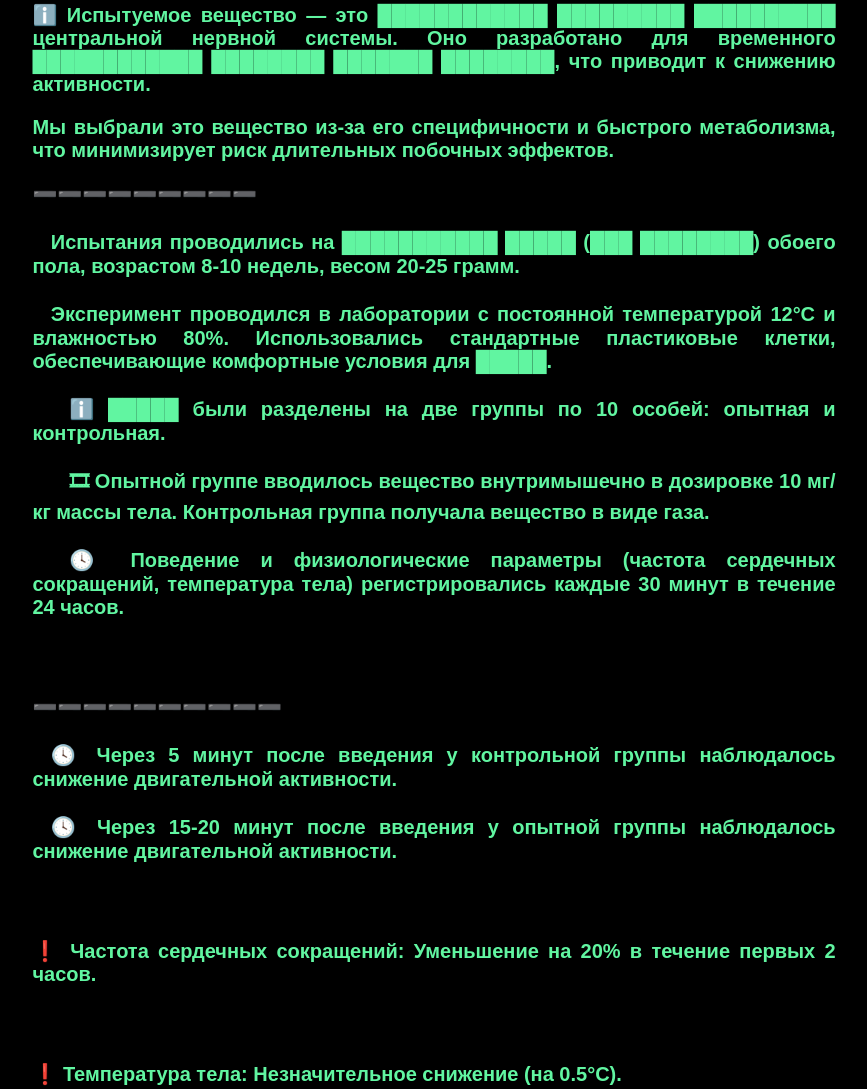
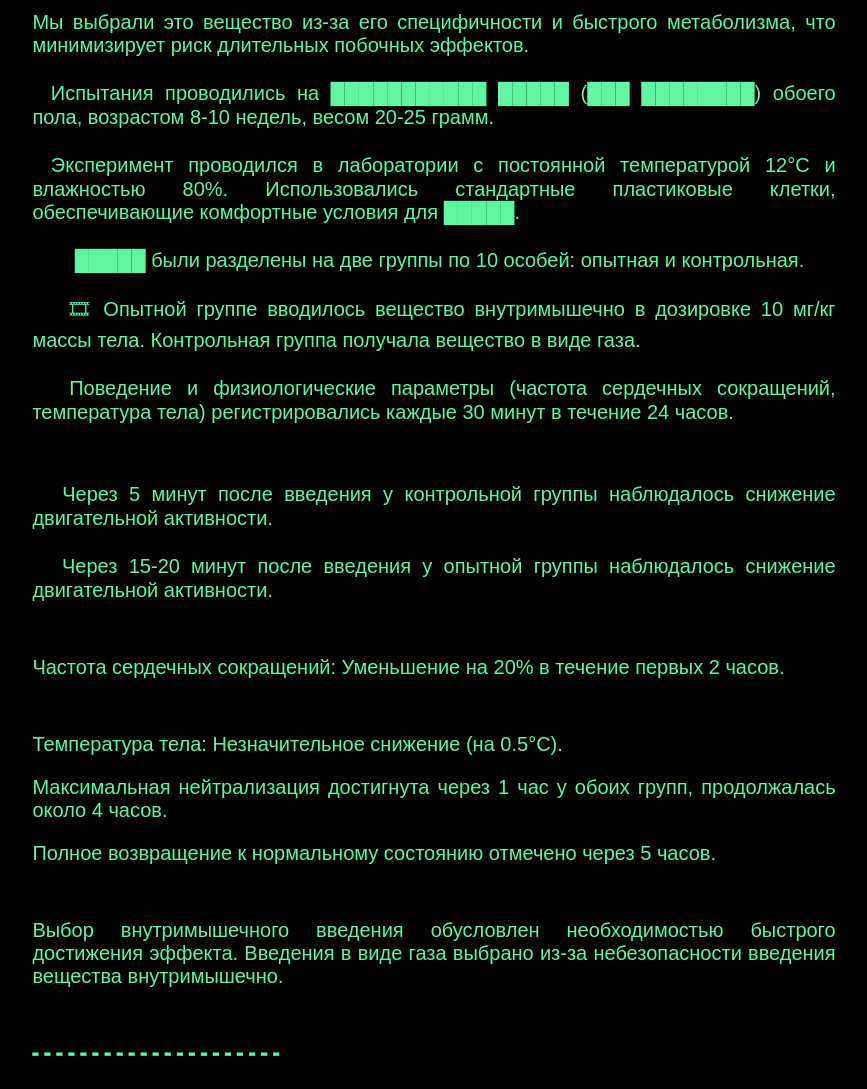
Before and after one commit to 0pervt0r/0pervt0r, a plain HTML site: page page1.html in a window 1280 px wide. Shown: the part 459-1548 px from the top of the page, without its empty margins (206-1073 px from the left). Drawn offline with Linux system fonts and the light colour scheme.

Commit message:
Update page1.html

```diff
--- a/page1.html
+++ b/page1.html
@@ -18,32 +18,31 @@
  </nav>
 <!-- ====== -->
  <main>
-<h1>Введение</h>
 <p>Целью испытания было исследовать эффективность нового химического вещества, предназначенного для временной нейтрализации функций организма, с акцентом на безопасность и продолжительность действия.</p>
 
-ㅤ<p>ℹ️ Испытуемое вещество — это ████████████ █████████ ██████████ центральной нервной системы. Оно разработано для временного ████████████ ████████ ███████ ████████, что приводит к снижению активности.</p>
+ㅤ<p> Испытуемое вещество — это ████████████ █████████ ██████████ центральной нервной системы. Оно разработано для временного ████████████ ████████ ███████ ████████, что приводит к снижению активности.</p>
 
 <p>Мы выбрали это вещество из-за его специфичности и быстрого метаболизма, что минимизирует риск длительных побочных эффектов.</p>
 
 
 
-<p>➖➖➖➖➖➖➖➖➖</p>
+
 <p>ㅤИспытания проводились на ███████████ █████ (███ ████████) обоего пола, возрастом 8-10 недель, весом 20-25 грамм.</p>
 
 <p>ㅤЭксперимент проводился в лаборатории с постоянной температурой 12°C и влажностью 80%. Использовались стандартные пластиковые клетки, обеспечивающие комфортные условия для █████.</p>
 
-<p>ㅤㅤℹ️ █████ были разделены на две группы по 10 особей: опытная и контрольная.</p>
+<p>ㅤㅤ █████ были разделены на две группы по 10 особей: опытная и контрольная.</p>
 <p>ㅤㅤ🎞 Опытной группе вводилось вещество внутримышечно в дозировке 10 мг/кг массы тела. Контрольная группа получала вещество в виде газа.</p>
-<p>ㅤㅤ🕓 Поведение и физиологические параметры (частота сердечных сокращений, температура тела) регистрировались каждые 30 минут в течение 24 часов.</p>
+<p>ㅤㅤПоведение и физиологические параметры (частота сердечных сокращений, температура тела) регистрировались каждые 30 минут в течение 24 часов.</p>
 
 ㅤ
 ㅤ
-<p>➖➖➖➖➖➖➖➖➖➖</p>
-<p>ㅤ🕓 Через 5 минут после введения у контрольной группы наблюдалось снижение двигательной активности.</p>
-<p>ㅤ🕓 Через 15-20 минут после введения у опытной группы наблюдалось снижение двигательной активности.</p>
 
-ㅤㅤ<p>❗️ Частота сердечных сокращений: Уменьшение на 20% в течение первых 2 часов.</p>
-ㅤㅤ<p>❗️ Температура тела: Незначительное снижение (на 0.5°C).</p>
+<p>ㅤ Через 5 минут после введения у контрольной группы наблюдалось снижение двигательной активности.</p>
+<p>ㅤ Через 15-20 минут после введения у опытной группы наблюдалось снижение двигательной активности.</p>
+
+ㅤㅤ<p> Частота сердечных сокращений: Уменьшение на 20% в течение первых 2 часов.</p>
+ㅤㅤ<p> Температура тела: Незначительное снижение (на 0.5°C).</p>
 
 <p>Максимальная нейтрализация достигнута через 1 час у обоих групп, продолжалась около 4 часов.</p>
 <p>Полное возвращение к нормальному состоянию отмечено через 5 часов.</p>
@@ -53,7 +52,7 @@
 
 <p>╸╸╸╸╸╸╸╸╸╸╸╸╸╸╸╸╸╸╸╸╸</p>
 
-ㅤ<p>🤩 Результаты подтверждают, что вещество вызывает временную нейтрализацию без серьёзных побочных эффектов. Отмечено быстрое восстановление функций, что свидетельствует о метаболической деградации вещества.</p>
+ㅤ<p> Результаты подтверждают, что вещество вызывает временную нейтрализацию без серьёзных побочных эффектов. Отмечено быстрое восстановление функций, что свидетельствует о метаболической деградации вещества.</p>
 
 <p>Ведущий исследователь Case "P11S6" - Z-367 — Ю. В.</p>
 <p>Одобрено отделом Опасности и Этики.</p>
```
